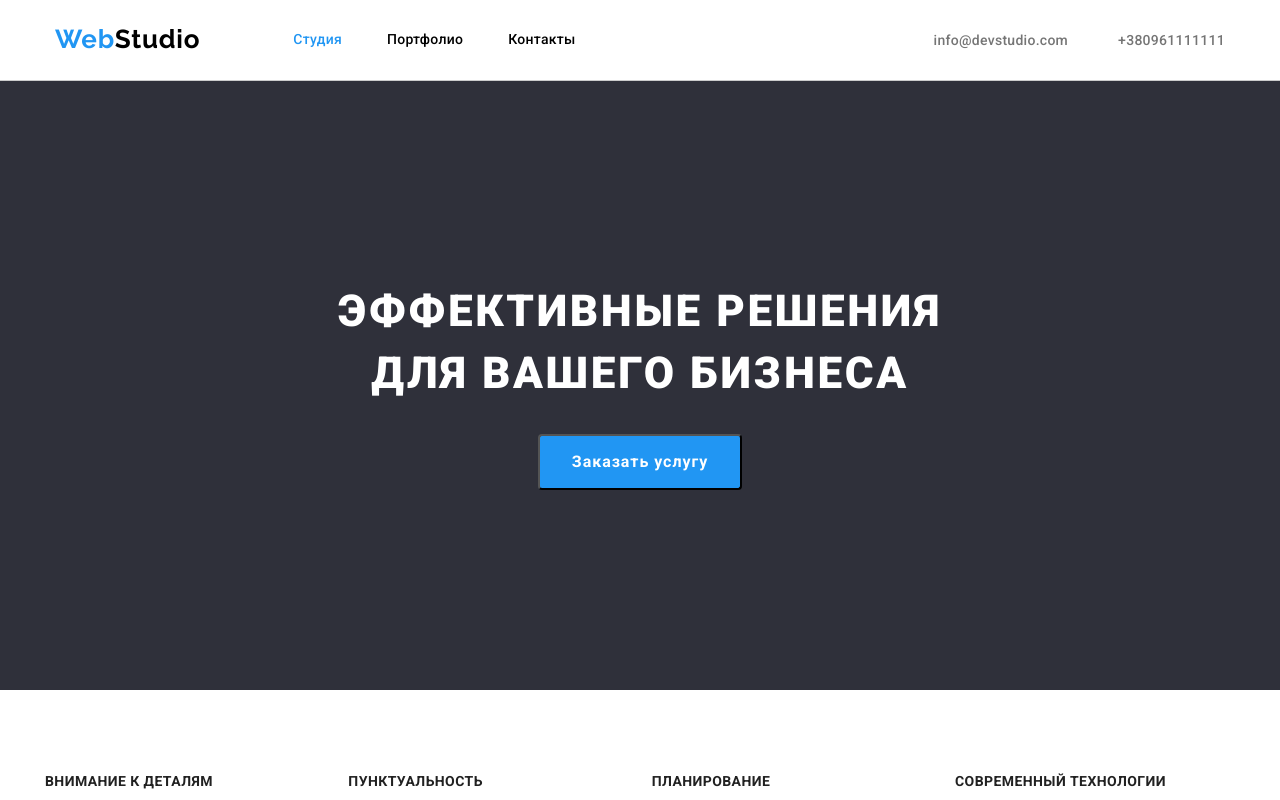
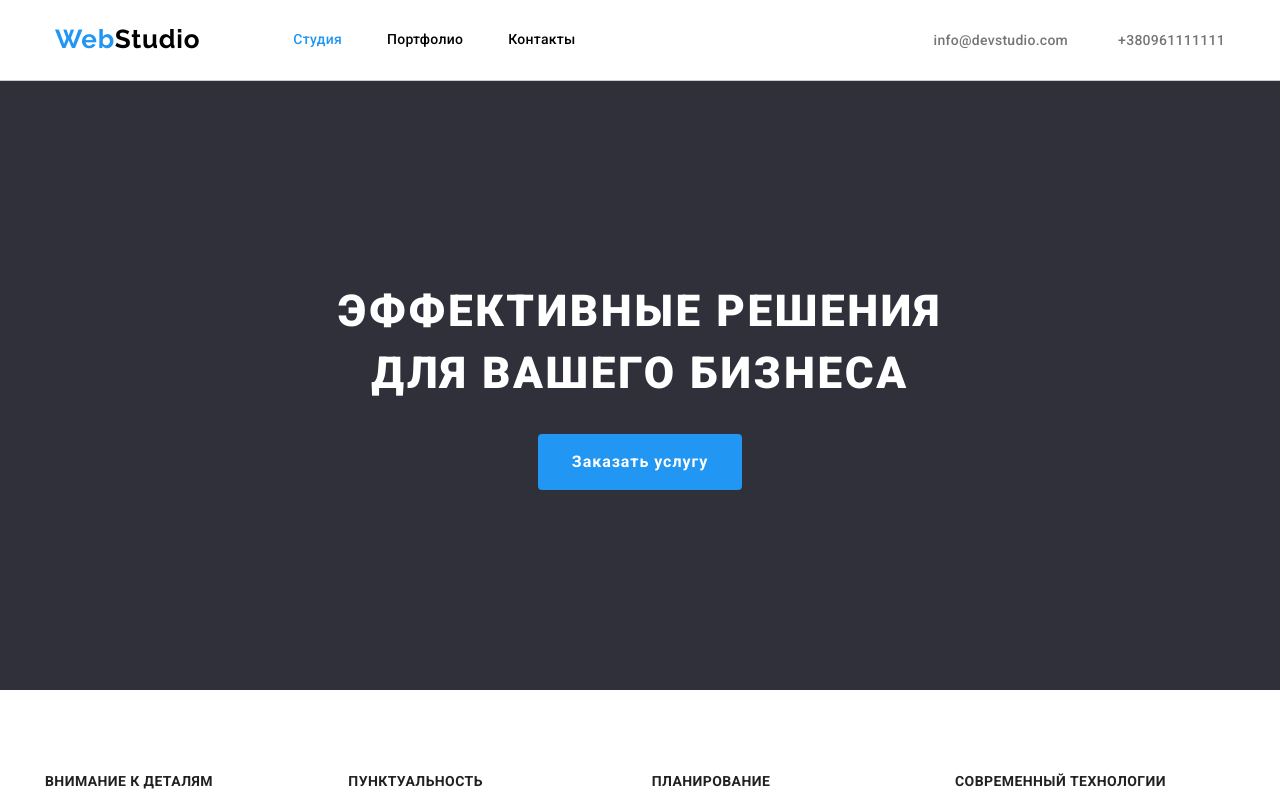
Before and after one commit to AndreyKondelchuk/3, a plain HTML site: page index.html in a window 1280 px wide. Shown: the top 800 px of the page. Drawn offline with nearby package versions, Linux system fonts and the light colour scheme.

Commit message:
Update style.css

```diff
--- a/css/style.css
+++ b/css/style.css
@@ -193,19 +193,17 @@ ul {
   min-width: 200px;
   margin-top: 0px;
   color: var(--background-color);
-
   background-color: var(--accent-color);
-
-  font-family: Roboto;
+  font-family: "Roboto", sans-serif;
   font-style: normal;
   font-weight: 700;
   font-size: 16px;
   line-height: 2;
   letter-spacing: 0.06em;
+  text-decoration: none;
+  border-color: transparent;
+}
 
-  border-radius: 4px;
-  text-decoration: none;
-}
 .features {
   display: flex;
   justify-content: space-between;
```
